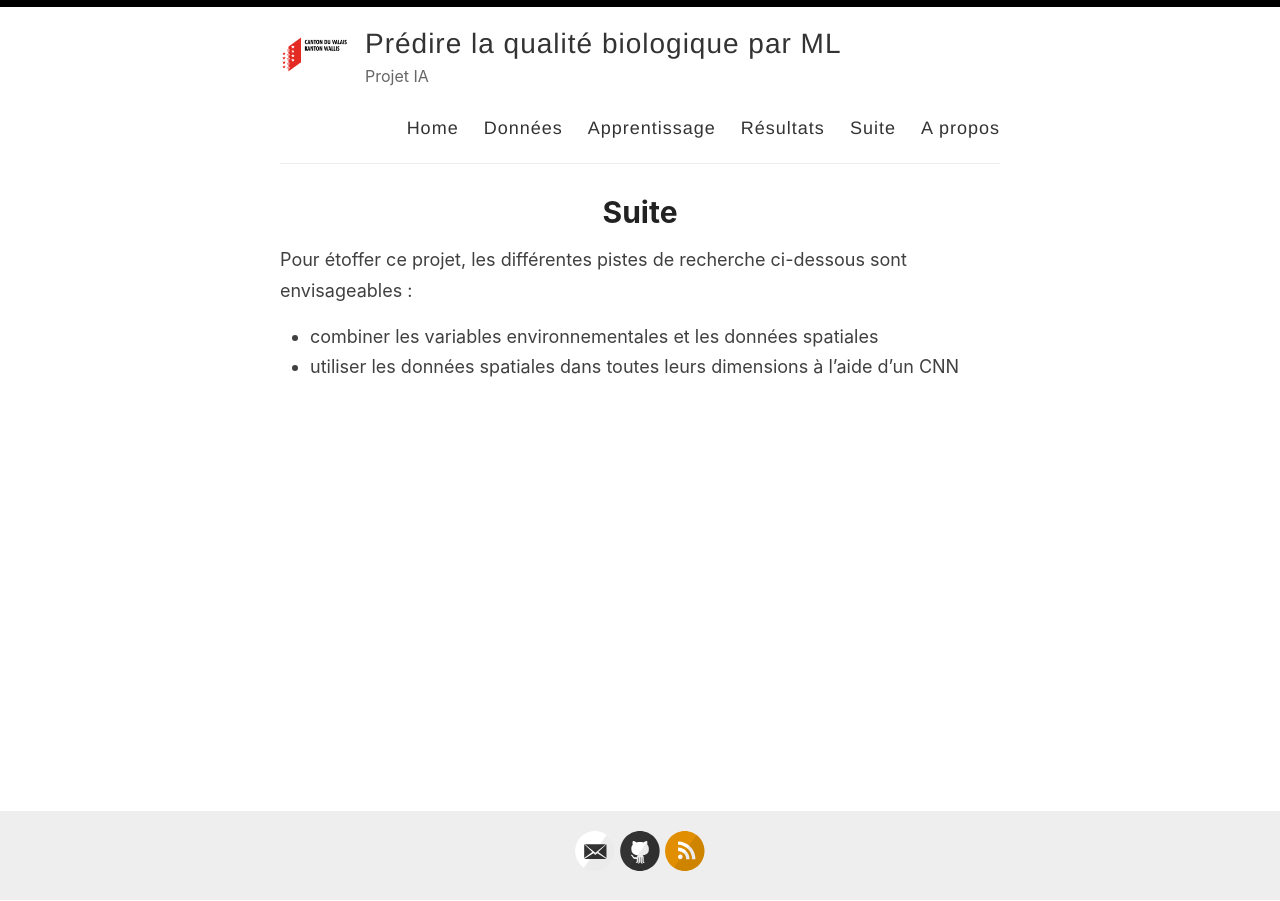
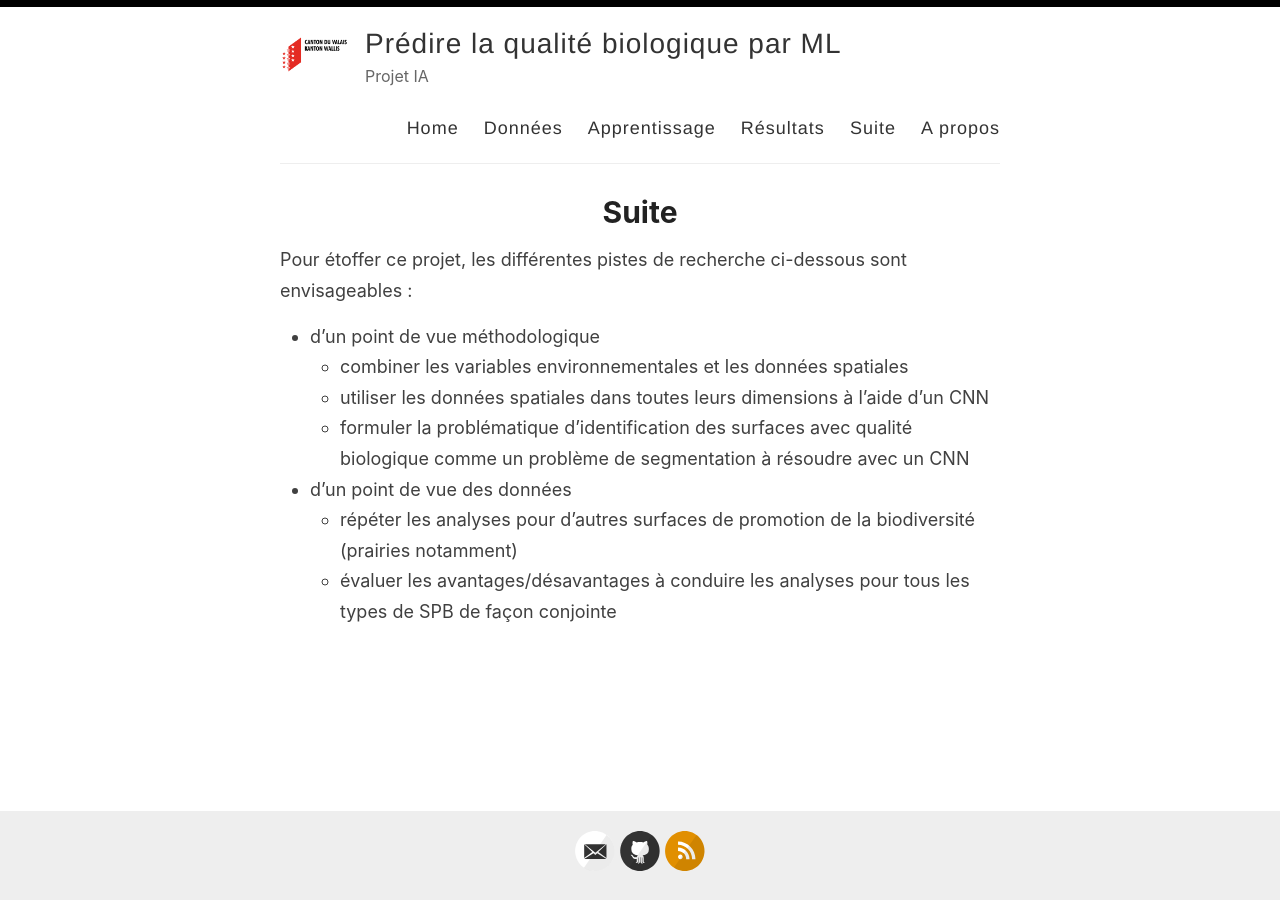
Before and after one commit to sca-opdir/sber-biodiversite-ml-prediction, a Jekyll site: the page built from _pages/suite.md, in a window 1280 px wide. Built offline with Jekyll 4.4.1, drawn with Linux system fonts in a browser that asks for light colours.

Commit message:
Update suite.md

```diff
--- a/_pages/suite.md
+++ b/_pages/suite.md
@@ -6,5 +6,11 @@ title: Suite
 
 Pour étoffer ce projet, les différentes pistes de recherche ci-dessous sont envisageables :
 
-* combiner les variables environnementales et les données spatiales
-* utiliser les données spatiales dans toutes leurs dimensions à l'aide d'un CNN
+* d'un point de vue méthodologique
+    * combiner les variables environnementales et les données spatiales
+    * utiliser les données spatiales dans toutes leurs dimensions à l'aide d'un CNN
+    * formuler la problématique d'identification des surfaces avec qualité biologique comme un problème de segmentation à résoudre avec un CNN
+
+* d'un point de vue des données
+    * répéter les analyses pour d'autres surfaces de promotion de la biodiversité (prairies notamment)
+    * évaluer les avantages/désavantages à conduire les analyses pour tous les types de SPB de façon conjointe
```
